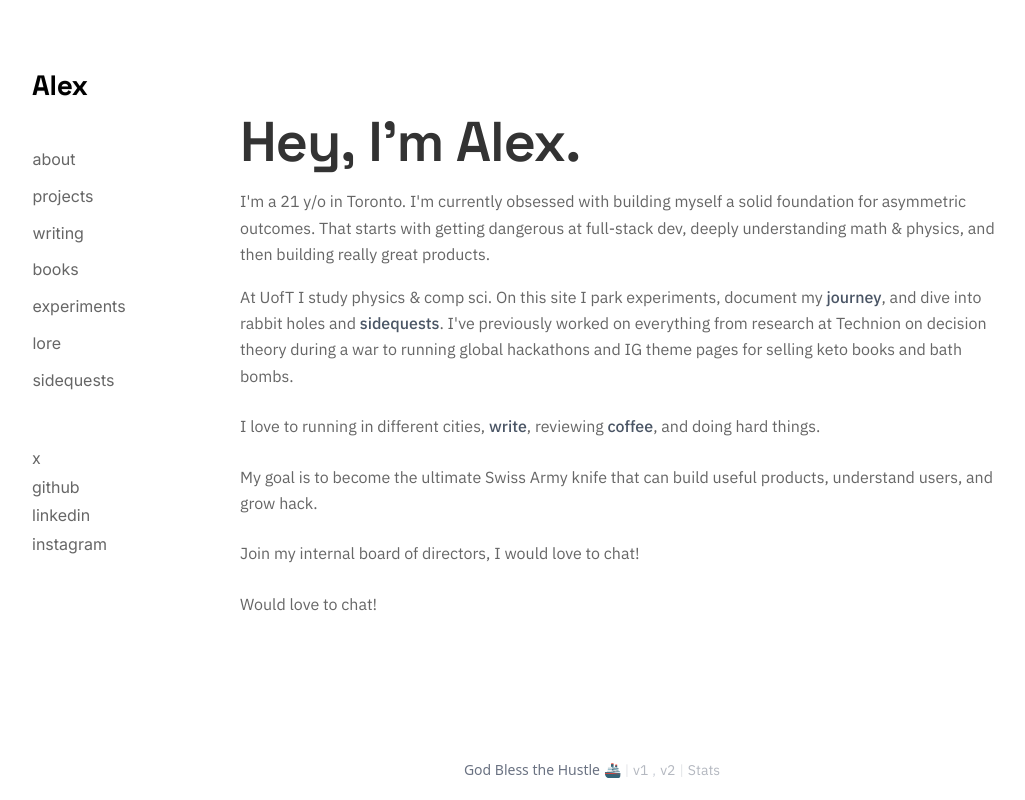
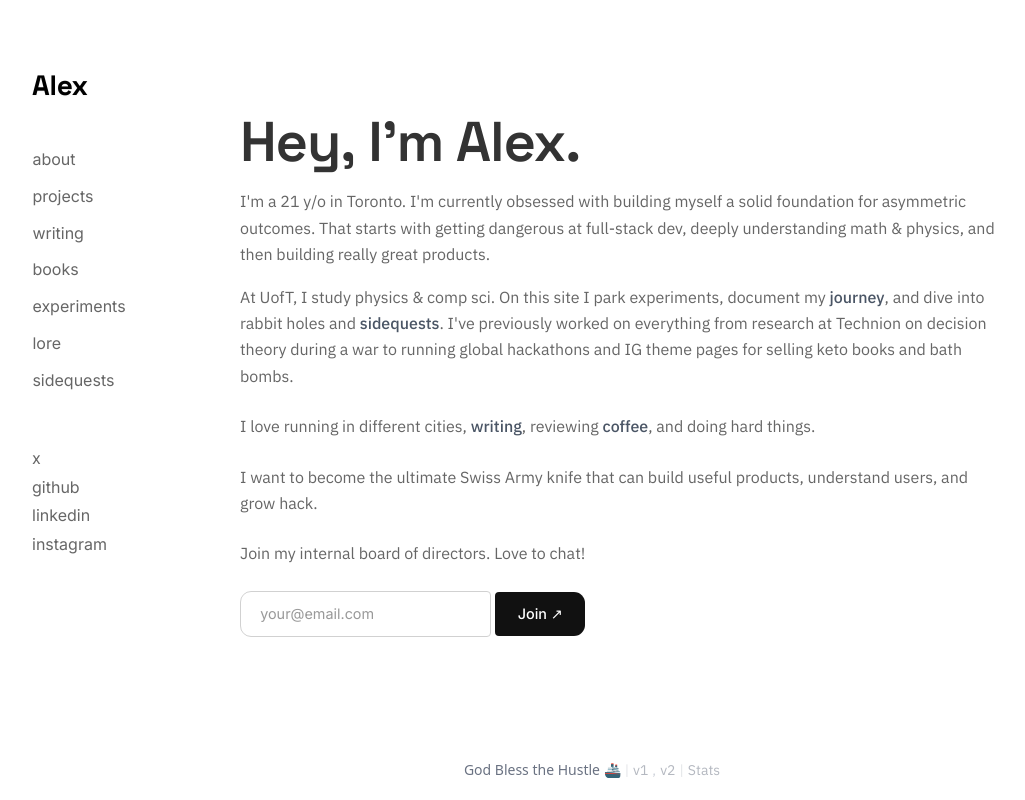
Before and after one commit to alexshibu1/alexshibu.com, a Next.js app: page / in a window 1280 px wide. Shown: the whole page, without its empty margins (48-1073 px from the left). Built offline with nearby package versions, Linux system fonts and the light colour scheme.

Commit message:
lots of changes to the home plage and a newsletter

```diff
--- a/app/about/page.tsx
+++ b/app/about/page.tsx
@@ -419,6 +419,12 @@ export default function AboutPage() {
             YC AI Startup School
           </span>
           <span className="px-3 py-1.5 bg-gray-50 !text-black rounded-md text-sm font-medium border border-gray-200 hover:bg-red-50 hover:border-red-200 hover:rounded-full hover:!text-red-600 transition-all duration-200">
+            Villars Institute
+          </span>
+          <span className="px-3 py-1.5 bg-gray-50 !text-black rounded-md text-sm font-medium border border-gray-200 hover:bg-red-50 hover:border-red-200 hover:rounded-full hover:!text-red-600 transition-all duration-200">
+            DMZ
+          </span>
+          <span className="px-3 py-1.5 bg-gray-50 !text-black rounded-md text-sm font-medium border border-gray-200 hover:bg-red-50 hover:border-red-200 hover:rounded-full hover:!text-red-600 transition-all duration-200">
             YMCA Youth Advisory Committee (YAC)
           </span>
           <a
--- /dev/null
+++ b/app/components/SubstackForm.tsx
@@ -0,0 +1,80 @@
+"use client";
+
+import { FormEvent } from "react";
+
+export default function SubstackForm() {
+  const handleSubmit = (e: FormEvent<HTMLFormElement>) => {
+    e.preventDefault();
+    const formData = new FormData(e.currentTarget);
+    const email = formData.get("email") as string;
+
+    // Always redirect to Substack, with email if provided
+    const url = email
+      ? `https://shibusays.substack.com/subscribe?email=${encodeURIComponent(email)}`
+      : `https://shibusays.substack.com/subscribe`;
+    window.open(url, "_blank");
+  };
+
+  return (
+    <form
+      onSubmit={handleSubmit}
+      style={{
+        display: "flex",
+        gap: "0.25rem",
+        alignItems: "center",
+        flexWrap: "wrap",
+        justifyContent: "center",
+      }}
+    >
+      <input
+        type="email"
+        name="email"
+        placeholder="your@email.com"
+        style={{
+          padding: "0.7rem 1.2rem",
+          borderRadius: "11px 4px 4px 11px",
+          border: "1px solid #d1d1d1",
+          background: "#fff",
+          fontSize: "0.9rem",
+          outline: "none",
+          minWidth: "228px",
+          maxWidth: "100%",
+          transition: "all 0.2s ease",
+          fontFamily: "var(--font-inter), system-ui, sans-serif",
+        }}
+        onFocus={(e) => {
+          e.target.style.borderColor = "#ff3a3a";
+          e.target.style.boxShadow = "0 0 0 3px rgba(255, 58, 58, 0.1)";
+        }}
+        onBlur={(e) => {
+          e.target.style.borderColor = "#d1d1d1";
+          e.target.style.boxShadow = "none";
+        }}
+      />
+      <button
+        type="submit"
+        style={{
+          padding: "0.7rem 1.4rem",
+          borderRadius: "4px 11px 11px 4px",
+          border: "none",
+          background: "#111",
+          color: "#fff",
+          fontSize: "0.9rem",
+          fontWeight: 500,
+          cursor: "pointer",
+          transition: "opacity 0.2s ease",
+          fontFamily: "var(--font-inter), system-ui, sans-serif",
+          whiteSpace: "nowrap",
+        }}
+        onMouseEnter={(e) => {
+          e.currentTarget.style.opacity = "0.85";
+        }}
+        onMouseLeave={(e) => {
+          e.currentTarget.style.opacity = "1";
+        }}
+      >
+        Join ↗
+      </button>
+    </form>
+  );
+}
--- a/app/globals.css
+++ b/app/globals.css
@@ -668,8 +668,9 @@ body {
   font-family: var(--font-space-grotesk), system-ui, sans-serif;
   font-size: 14px !important;
   font-weight: 400 !important;
-  color: #6f6e6e !important;
   line-height: 1.5;
+  color: #666666 !important;
+
   display: block;
   margin-left: 0; /* No margin needed, gap handles spacing */
   opacity: 0.85;
@@ -689,7 +690,7 @@ body {
 
 .project-date {
   font-size: 14px;
-  color: #616161; /* Darker, more visible gray */
+  color: #535353; /* Darker, more visible gray */
   line-height: 1.4;
   display: inline-block;
   font-weight: 500; /* Slightly bolder */
--- a/app/page.tsx
+++ b/app/page.tsx
@@ -1,6 +1,7 @@
 // app/page.tsx
 import Link from "next/link";
 import InteractiveHeading from "./components/waveHeading";
+import SubstackForm from "./components/SubstackForm";
 
 // Hero inline links: override .page-content a (red in globals.css) with ! so gray wins
 const subtleLink =
@@ -24,7 +25,7 @@ export default function Home() {
           math & physics, and then building really great products.
         </p>
         <p>
-          At UofT I study physics & comp sci. On this site I park experiments,
+          At UofT, I study physics & comp sci. On this site I park experiments,
           document my{" "}
           <Link href="/lore" className={subtleLink}>
             journey
@@ -44,9 +45,9 @@ export default function Home() {
           theme pages for selling keto books and bath bombs.
         </p>
         <p>
-          I love to running in different cities,{" "}
+          I love running in different cities,{" "}
           <Link href="/writing" className={subtleLink}>
-            write
+            writing
             <span className={linkV4Arrow} aria-hidden="true">
               ↗
             </span>
@@ -61,11 +62,20 @@ export default function Home() {
           , and doing hard things.
         </p>
         <p>
-          My goal is to become the ultimate Swiss Army knife that can build
-          useful products, understand users, and grow hack.
+          I want to become the ultimate Swiss Army knife that can build useful
+          products, understand users, and grow hack.
         </p>
-        <p>Join my internal board of directors, I would love to chat!</p>
-        <p>Would love to chat!</p>
+        <p>Join my internal board of directors. Love to chat!</p>
+
+        <div
+          style={{
+            margin: "1.5rem 0 0 0",
+            display: "flex",
+            justifyContent: "left",
+          }}
+        >
+          <SubstackForm />
+        </div>
       </div>
 
       <footer className="footer">
```
Also changed, not shown: app/projects/page.tsx (+37 -32 lines).
